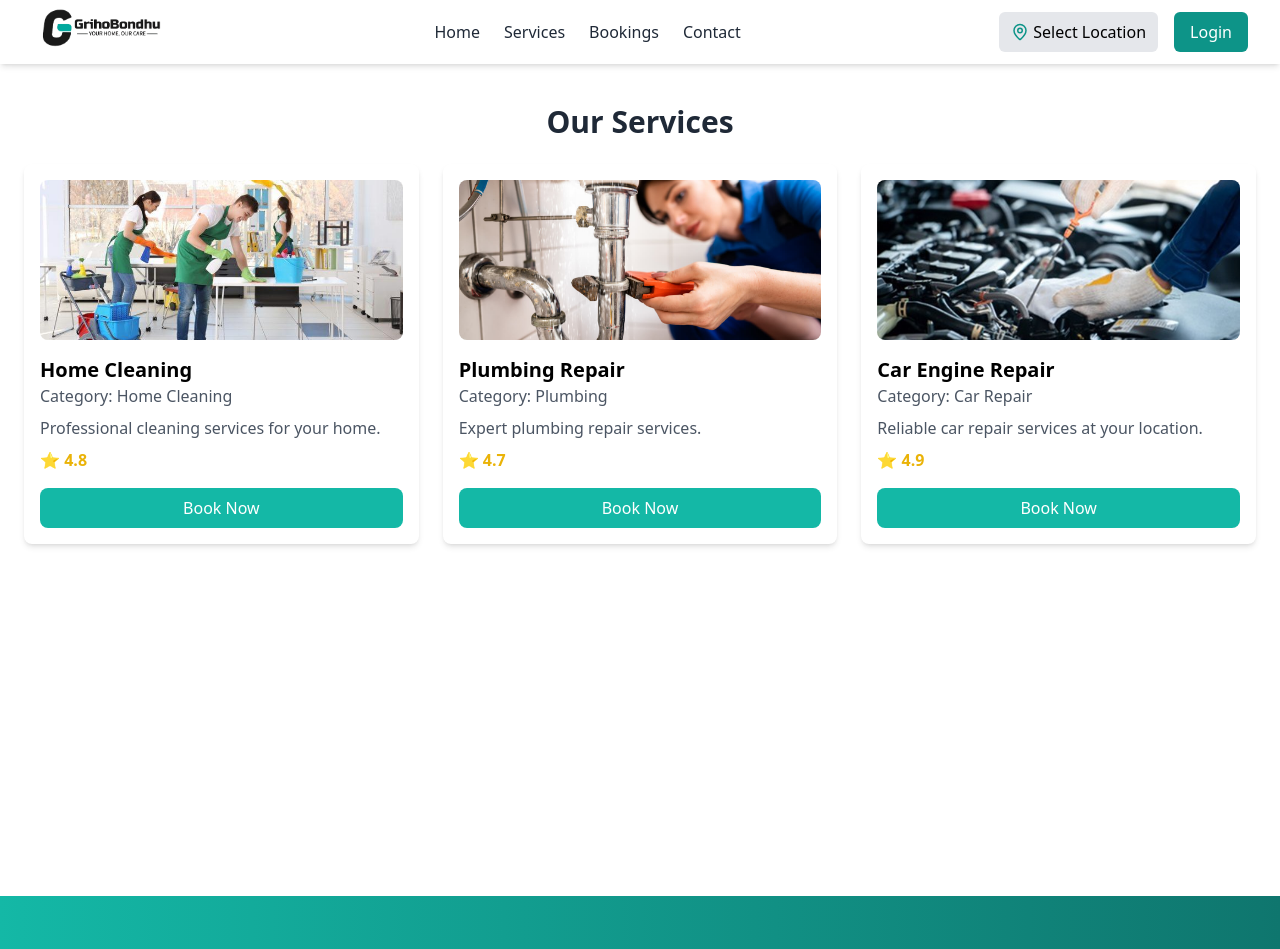
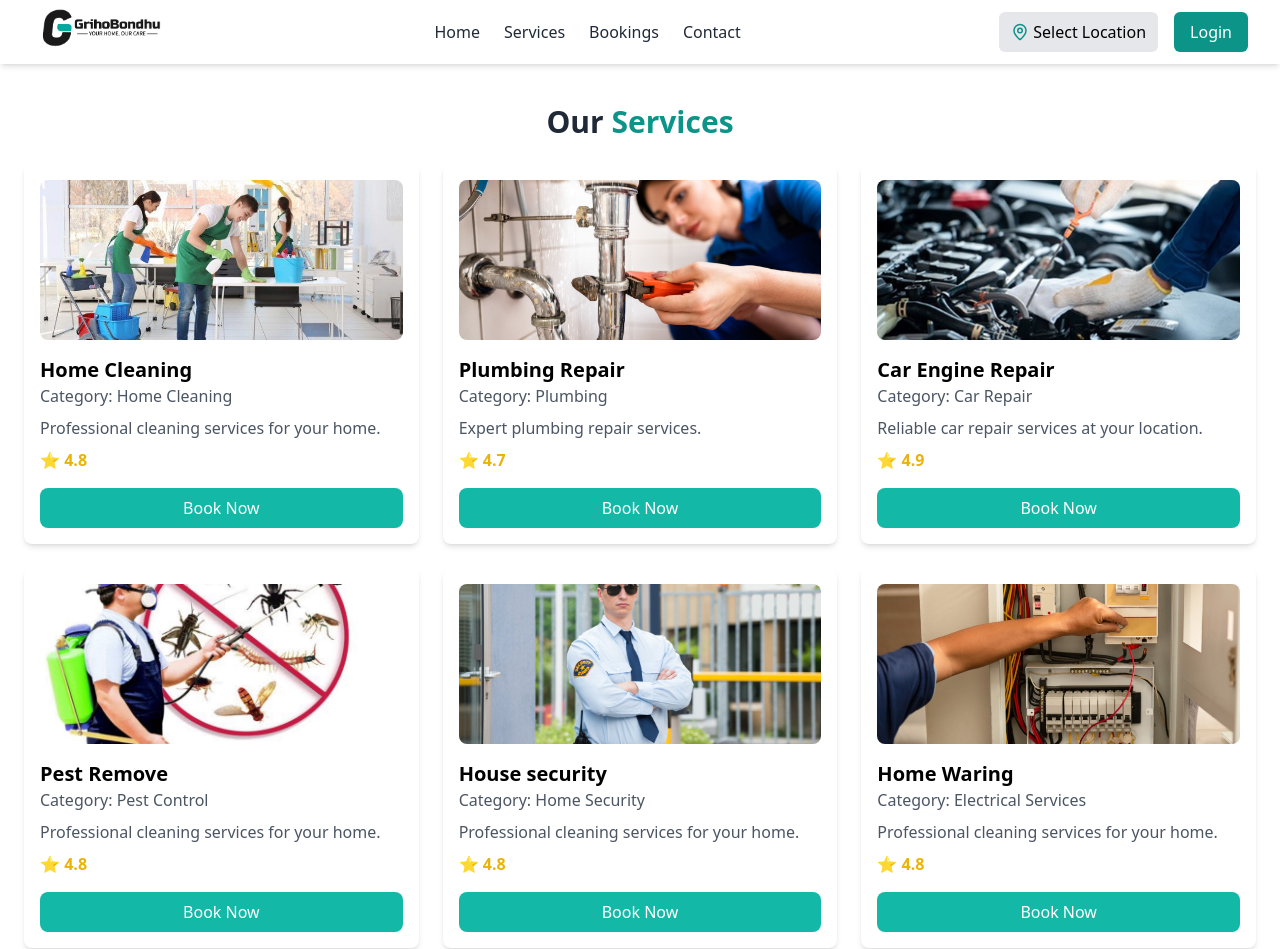
Before and after one commit to zahidnubcse/Home_Service_SD3, a React (Vite) app in the folder GrihoBondhu/: page /services in a window 1280 px wide. Shown: the top 949 px of the page. Built offline with nearby package versions, Linux system fonts and the light colour scheme.

Commit message:
services,contact page add with google from

```diff
--- a/GrihoBondhu/src/pages/Contact.jsx
+++ b/GrihoBondhu/src/pages/Contact.jsx
@@ -1,4 +1,40 @@
+import { useEffect } from "react";
+import React from 'react';
+
 const ContactPage = () => {
+
+ const [result, setResult] = React.useState("");
+
+    const onSubmit = async (event) => {
+      event.preventDefault();
+      setResult("Sending....");
+      const formData = new FormData(event.target);
+
+      formData.append("access_key", "b10d4188-9bc5-4d97-85ad-4982a938ffab");
+
+      const response = await fetch("https://api.web3forms.com/submit", {
+        method: "POST",
+        body: formData
+      });
+
+      const data = await response.json();
+
+      if (data.success) {
+        setResult("Form Submitted Successfully");
+        event.target.reset();
+      } else {
+        console.log("Error", data);
+        setResult(data.message);
+
+      }
+    };
+
+
+
+
+  useEffect(() => {
+      window.scrollTo(0, 0); // Scrolls to top when page loads
+    }, []);
     return (
       <div className="min-h-screen flex items-center justify-center bg-gray-100 p-6 mt-16">
         <div className="bg-white shadow-lg rounded-2xl p-8 max-w-2xl w-full">
@@ -6,15 +42,16 @@ const ContactPage = () => {
             Get in <span className="text-primary">Touch</span>
           </h2>
           <p className="text-center text-gray-600 mb-6">
-            Have questions or need assistance? Fill out the form below and we'll get back to you as soon as possible.
+            Have questions or need assistance? Fill out the form below and we will get back to you as soon as possible.
           </p>
-          <form className="space-y-4">
+          <form onSubmit={onSubmit} className="space-y-4">
             <div>
               <label className="block text-gray-700 font-semibold">Name</label>
               <input
                 type="text"
                 className="w-full p-3 border rounded-lg focus:outline-none focus:ring-2 focus:ring-primary"
                 placeholder="Your Name"
+                name="name"
                 required
               />
             </div>
@@ -24,6 +61,7 @@ const ContactPage = () => {
                 type="email"
                 className="w-full p-3 border rounded-lg focus:outline-none focus:ring-2 focus:ring-primary"
                 placeholder="Your Email"
+                name="email"
                 required
               />
             </div>
@@ -33,12 +71,14 @@ const ContactPage = () => {
                 rows="4"
                 className="w-full p-3 border rounded-lg focus:outline-none focus:ring-2 focus:ring-primary"
                 placeholder="Your Message"
+                name="message"
               ></textarea>
             </div>
             <button className="w-full bg-teal-500 text-white py-3 rounded-lg text-lg font-semibold hover:bg-teal-600 transition">
               Send Message
             </button>
           </form>
+          <span>{result}</span>
           <div className="text-center text-gray-600 mt-6">
             <p>Email: grihobondhu@.ac.bd</p>
             <p>Phone: 01817844031</p>
--- a/GrihoBondhu/src/pages/Services.jsx
+++ b/GrihoBondhu/src/pages/Services.jsx
@@ -1,8 +1,13 @@
-import React, { useEffect } from "react";
+import { useEffect } from "react";
 import { useLocation } from "react-router-dom";
 import clean from "../assets/clean_1.jpg";
 import plumbing from "../assets/plum_1.jpg";
 import car from "../assets/car_1.jpg";
+import pest from "../assets/pest_1.jpg";
+import home from "../assets/sg1.jpeg";
+import Electric from "../assets/elec_1.jpg";
+import Garden from "../assets/garden_1.jpg";
+import Interior from "../assets/int_1.jpg";
 
 const services = [
   {
@@ -29,6 +34,46 @@ const services = [
     rating: 4.9,
     image: car,
   },
+  {
+    id: 4,
+    name: "Pest Remove",
+    category: "Pest Control",
+    description: "Professional cleaning services for your home.",
+    rating: 4.8,
+    image: pest,
+  },
+  {
+    id: 5,
+    name: "House security",
+    category: "Home Security",
+    description: "Professional cleaning services for your home.",
+    rating: 4.8,
+    image: home,
+  },
+  {
+    id: 6,
+    name: "Home Waring",
+    category: "Electrical Services",
+    description: "Professional cleaning services for your home.",
+    rating: 4.8,
+    image: Electric,
+  },
+  {
+    id: 7,
+    name: "Easy to Make a Beautiful Garden",
+    category: "Gardening",
+    description: "Professional cleaning services for your home.",
+    rating: 4.8,
+    image: Garden,
+  },
+  {
+    id: 8,
+    name: "Best Interior Design",
+    category: "Interior Design",
+    description: "Professional cleaning services for your home.",
+    rating: 4.8,
+    image: Interior,
+  },
 ];
 
 const ServicesPage = () => {
@@ -48,8 +93,15 @@ const ServicesPage = () => {
   return (
     <div className="min-h-screen p-6 mt-20">
       <h1 className="text-3xl font-bold text-center text-gray-800 mb-6">
-        {selectedCategory ? `${selectedCategory} Services` : "Our Services"}
+        {selectedCategory ? (
+          `${selectedCategory} Services`
+        ) : (
+          <>
+            Our <span className="text-primary">Services</span>
+          </>
+        )}
       </h1>
+
       {filteredServices.length > 0 ? (
         <div className="grid md:grid-cols-3 sm:grid-cols-2 gap-6">
           {filteredServices.map((service) => (
@@ -75,7 +127,9 @@ const ServicesPage = () => {
           ))}
         </div>
       ) : (
-        <p className="text-center text-gray-500">No services available for this category.</p>
+        <p className="text-center text-gray-500">
+          No services available for this category.
+        </p>
       )}
     </div>
   );
```
